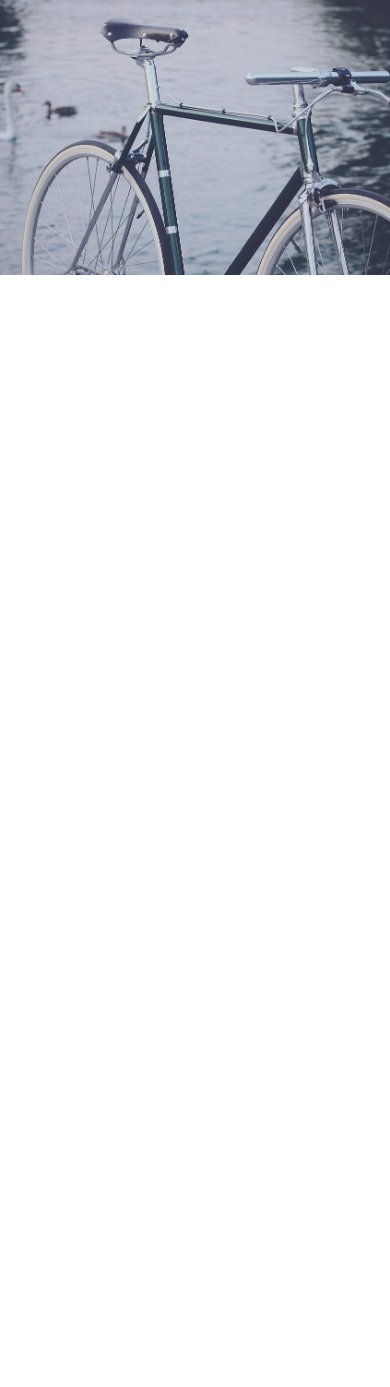
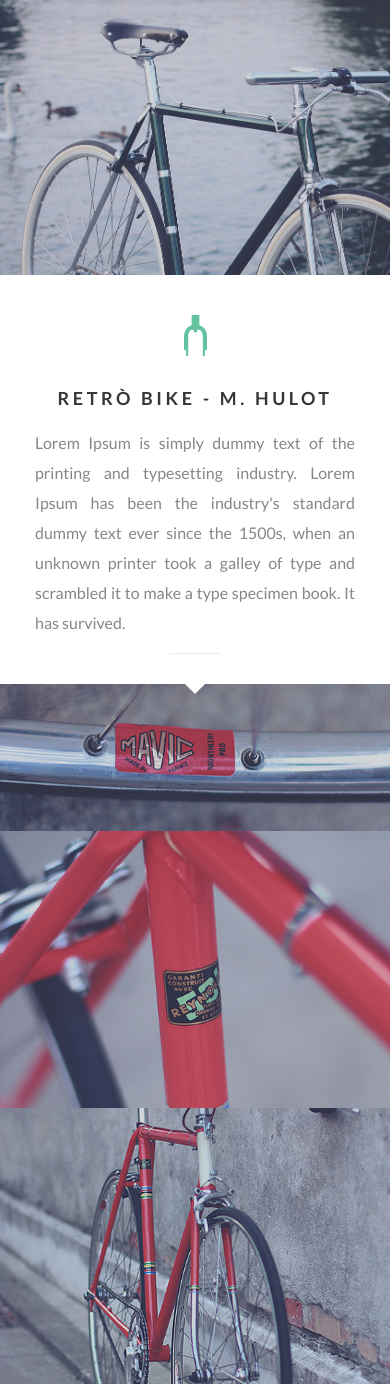
Before and after one commit to BaiteRr/responsive, a website built with webpack: page docs/index.html in a window 390 px wide. Shown: the part 2720-4107 px from the top of the page. Before the commit the page ends 2995 px from the top, so only its background shows below. Built offline with nearby package versions, Linux system fonts and the light colour scheme.

Commit message:
done brands and media

```diff
--- a/docs/index.html
+++ b/docs/index.html
@@ -140,6 +140,51 @@
                         </div>
                     </div>
                 </section>
+                <section class="brands brands_last">
+                    <div class="brands__row">
+                        <div class="brands__column">
+                            <a href="#" class="brands__item item">
+                                <span class="item__logo">
+                                    <img src="img/Logo3.png" alt="logo">
+                                </span>
+                                <span class="item__image ibg">
+                                    <img src="img/bike5.png" alt="bike">
+                                </span>
+                            </a>
+                        </div>
+                        <div class="brands__column">
+                            <div class="brands__content block">
+                                <div class="block__icon">
+                                    <img src="img/Icon3.png" alt="icon">
+                                </div>
+                                <h2 class="block__title">
+                                    retrò Bike - M. Hulot
+                                </h2>
+                                <div class="block__text block__text_j">
+                                    Lorem Ipsum is simply dummy text of the printing and typesetting industry. Lorem
+                                    Ipsum has been the industry's standard dummy text ever since the 1500s, when an
+                                    unknown printer took a galley of type and scrambled it to make a type specimen book.
+                                    It has survived.
+                                </div>
+                            </div>
+                            <div class="brands__image ibg">
+                                <img src="img/bike6.png" alt="">
+                            </div>
+                        </div>
+                        <div class="brands__column">
+                            <div class="brands__item item">
+                                <a href="#" class="brands__item item">
+                                    <span class="item__logo">
+                                        <img src="img/Logo3.png" alt="logo">
+                                    </span>
+                                    <span class="item__image ibg">
+                                        <img src="img/bike7.png" alt="bike">
+                                    </span>
+                                </a>
+                            </div>
+                        </div>
+                    </div>
+                </section>
             </div>
         </main>
     </div>
--- a/src/styles/brands/first/first.scss
+++ b/src/styles/brands/brands.scss
@@ -1,6 +1,17 @@
 .brands {
+    &_rev {
+        .brands__column {
+            order: 1;
+            &_b {
+                order: 2;
+            }
+        }
+    }
+    // .brands__row
 
-    // .brands__row
+    &_last {
+
+    }
 
     &__row {
         display: flex;
@@ -53,6 +64,19 @@
         }
     }
     @media (max-width: 1100px) {
+        &_last {
+            .brands__column {
+                &:nth-child(1) {
+                    order: 2;
+                }
+                &:nth-child(2) {
+                    order: 1;
+                }
+                &:nth-child(3) {
+                    order: 3;
+                }
+            }
+        }
         &__row {
             flex-direction: column;
         }
--- a/src/styles/brands/second/second.scss
+++ /dev/null
@@ -1,10 +0,0 @@
-.brands {
-    &_rev {
-        .brands__column {
-            order: 1;
-            &_b {
-                order: 2;
-            }
-        }
-    }
-}
--- a/src/styles/main.scss
+++ b/src/styles/main.scss
@@ -1,8 +1,7 @@
 @import './null.scss';
 @import './firstScreen/firstScreen.scss';
 @import './generation/generation.scss';
-@import './brands/first/first.scss';
-@import './brands/second/second.scss';
+@import './brands/brands.scss';
 @import './ibg/ibg.scss';
 @import url('https://fonts.googleapis.com/css2?family=Lato:ital,wght@0,400;0,700;1,400&display=swap');
 
```
Also changed, not shown: src/index.html (+45 -0 lines), docs/main.css, 2 other files.
